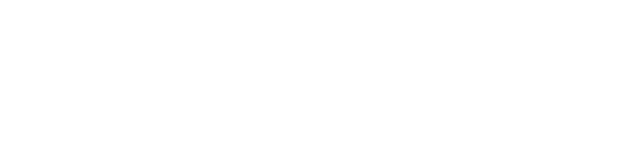
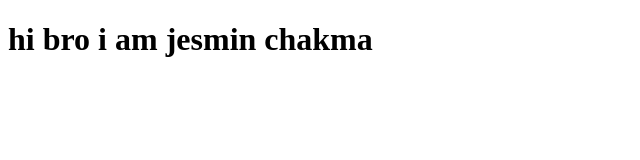
Before and after one commit to JesminChakma/First-repository, a plain HTML site: page index.html in a window 1280 px wide. Shown: the whole page, without its empty margins (0-640 px from the left). Drawn offline with Linux system fonts and the light colour scheme.

Commit message:
Ading somting

```diff
--- a/index.html
+++ b/index.html
@@ -7,6 +7,6 @@
     <title>Document</title>
 </head>
 <body>
-
+    <h1>hi bro i am jesmin chakma</h1>
 </body>
 </html>
```
